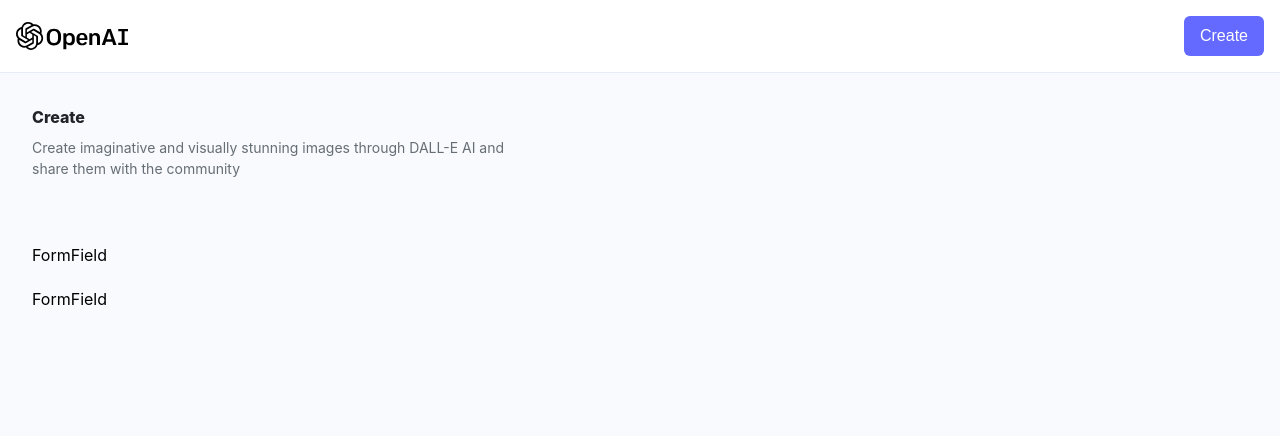
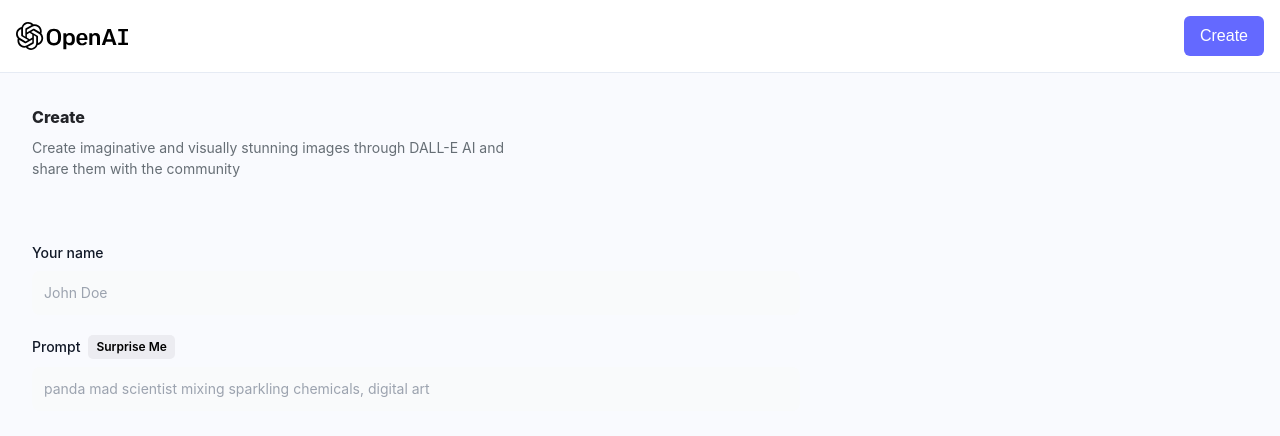
Before and after one commit to anggriawanmr/dalle_clone, a React (Vite) app in the folder client/: page /create-post in a window 1280 px wide. Shown: the top 436 px of the page. Built offline with nearby package versions, Linux system fonts and the light colour scheme; a web font is replaced by a local one.

Commit message:
Editing FormField component :hammer:

```diff
--- a/client/src/components/FormField.jsx
+++ b/client/src/components/FormField.jsx
@@ -1,7 +1,46 @@
 import React from 'react';
 
-const FormField = () => {
-  return <div>FormField</div>;
+const FormField = ({
+  labelName,
+  type,
+  name,
+  placeholder,
+  value,
+  handleChange,
+  isSurpriseMe,
+  handleSurpriseMe,
+}) => {
+  return (
+    <div>
+      <div className="flex items-center gap-2 mb-2">
+        <label
+          htmlFor={name}
+          className="block text-sm font-medium text-gray-900 "
+        >
+          {labelName}
+        </label>
+        {isSurpriseMe && (
+          <button
+            type="button"
+            onClick={handleSurpriseMe}
+            className="font-semibold text-xs bg-[#ECECF1] py-1 px-2 rounded-[5px] text-black"
+          >
+            Surprise Me
+          </button>
+        )}
+      </div>
+      <input
+        type={type}
+        id={name}
+        name={name}
+        placeholder={placeholder}
+        value={value}
+        onChange={handleChange}
+        required
+        className="bg-gray-50 border-gray-300 text-gray-900 text-sm rounded-lg focus:ring-[#4649ff] focus:border-[#4649ff] outline-none block w-full p-3"
+      />
+    </div>
+  );
 };
 
 export default FormField;
```
